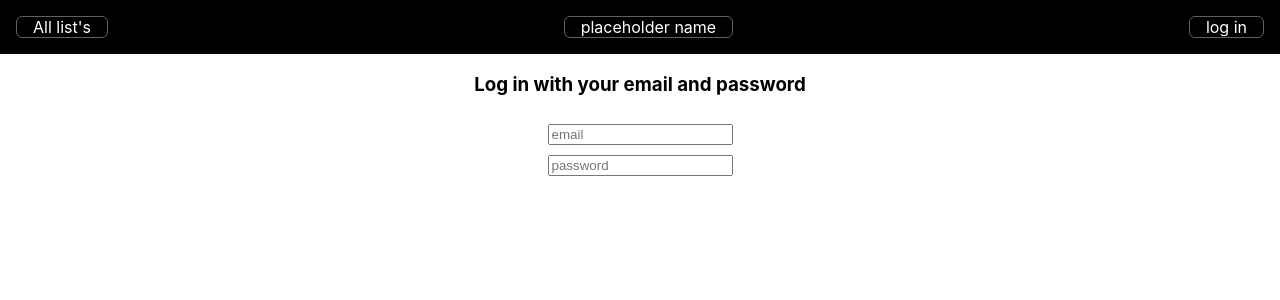
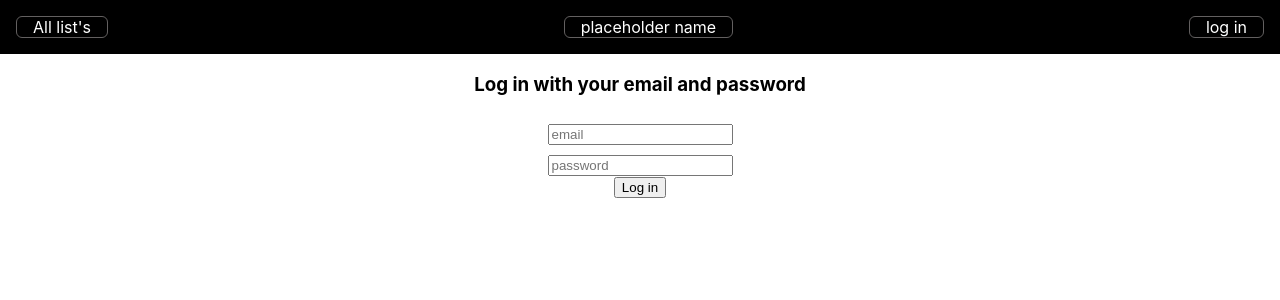
Before and after one commit to Luka-dot/familyShopper, a React (Create React App) app: page /logIn in a window 1280 px wide. Shown: the top 300 px of the page. Built offline with nearby package versions, Linux system fonts and the light colour scheme.

Commit message:
change to button layout for list and capture form in logIn

```diff
--- a/src/components/button/custom-button-component.jsx
+++ b/src/components/button/custom-button-component.jsx
@@ -35,14 +35,14 @@ const CustomButton = () => {
 
     return (
         <div className="button-container">
+            <form onSubmit={(e) => handleKeyEnter(e)}>
+                <input className="input-text" placeholder="new item" value={entry} onChange={(e) => hadleChange(e)} />
+            </form>
             <button
                 className="custom-button"
                 type="submit"
                 onClick={() => handleEnter(entry)}
             >+</button>
-            <form onSubmit={(e) => handleKeyEnter(e)}>
-                <input className="input-text" placeholder="new item" value={entry} onChange={(e) => hadleChange(e)} />
-            </form>
         </div>
     )
 };
--- a/src/components/button/custom-button.styles.scss
+++ b/src/components/button/custom-button.styles.scss
@@ -7,7 +7,7 @@
     justify-content: center;
 
     .custom-button {
-        margin-right: 5px;
+        margin-left: 5px;
         width: 45px;
         height: 100%;
         border-radius: 25px;
@@ -15,7 +15,6 @@
         color: white;
         font-size: xx-large;
         border: 5px;
-
     }
 
     .input-text {
--- a/src/pages/logIn-page/logIn-page-component.jsx
+++ b/src/pages/logIn-page/logIn-page-component.jsx
@@ -1,9 +1,26 @@
-import React from 'react';
+import React, { useState} from 'react';
+import { useDispatch } from 'react-redux';
 import { connect } from 'react-redux'
 
 import './logIn-page.styles.scss';
 
 const LogInPage = (props) => {
+    const [email, setEmail] = useState('');
+    const [password, setPassword] = useState('');
+
+    const hadleEmailChange = (e) => {
+        const textInput = e.target.value;
+        setEmail(textInput)
+    }
+
+    const handlePasswordChange = (e) => {
+        const textInput = e.target.value;
+        setPassword(textInput)
+    }
+
+    const handlePressLogin = (email, password) => {
+        console.log(email, password)
+    };
 
     return (
         <div className="logIn-main-wrapper">
@@ -12,9 +29,14 @@ const LogInPage = (props) => {
             }
 
             <form className="form-container" onSubmit={() => {}}>
-                <input placeholder="email" />
-                <input placeholder="password" />
+                <input placeholder="email" value={email} onChange={(e) => hadleEmailChange(e)}/>
+                <input type="password" placeholder="password" value={password} onChange={(e) => handlePasswordChange(e)} />
             </form>
+            <button
+                className="custom-button"
+                type="submit"
+                onClick={() => handlePressLogin(email, password)}
+            >Log in</button>
         </div>
     )
 };
```
